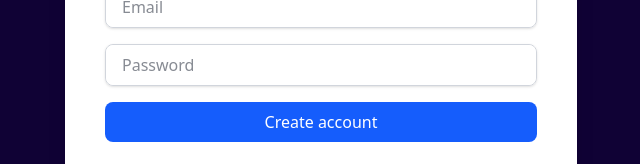
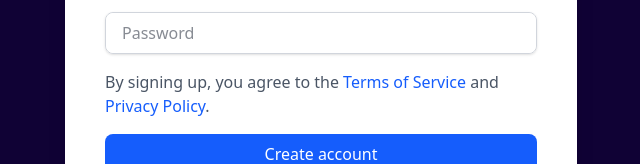
Before and after one commit to Tophhie/pds-signup, a React (Vite) app: page / in a window 1280 px wide. Shown: the part 506-670 px from the top of the page, without its empty margins (319-959 px from the left). Built offline with nearby package versions, Linux system fonts and the light colour scheme.

Commit message:
Policy and ToS

```diff
--- a/src/SignUpUI.jsx
+++ b/src/SignUpUI.jsx
@@ -90,6 +90,19 @@ export default function SignUpUI() {
                 />
               </div>
 
+              <div>
+              <span className="text-gray-600">
+                By signing up, you agree to the{" "}
+                <a href="https://blog.tophhie.cloud/atproto-tos" target="_blank" rel="noopener noreferrer" className="text-blue-600 hover:underline">
+                  Terms of Service
+                </a>{" "}
+                and{" "}
+                <a href="https://blog.tophhie.cloud/atproto-privacy-policy/" target="_blank" rel="noopener noreferrer" className="text-blue-600 hover:underline">
+                  Privacy Policy
+                </a>.
+              </span>
+              </div>
+
               <button
                 type="submit"
                 className="w-full py-2 rounded-lg bg-blue-600 text-white font-semibold hover:bg-blue-700 focus:outline-none focus:ring-2 focus:ring-blue-500"
```
